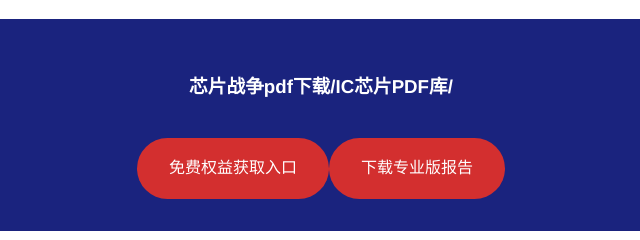
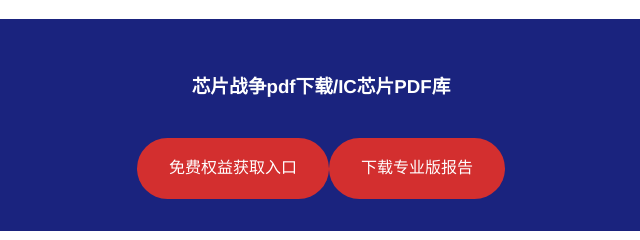
Before and after one commit to icchip/icchip.github.io, a plain HTML site: page index.html in a window 1280 px wide. Shown: the part 9482-9722 px from the top of the page, 319-959 px from the left. Drawn offline with Linux system fonts and the light colour scheme; a script that the page names is missing.

Commit message:
Update index.html

```diff
--- a/index.html
+++ b/index.html
@@ -250,7 +250,7 @@
 </div>
 
     <div class="regist-cta">
-        <h3>芯片战争pdf下载/IC芯片PDF库/</h3>
+        <h3>芯片战争pdf下载/IC芯片PDF库</h3>
          <a href="https://passport.hqew.com/authenticationcenter/index"
            style="color:white; background:var(--accent-color); padding:1rem 2rem; border-radius:2rem; text-decoration:none; display:inline-block; margin-top:1rem;">
             免费权益获取入口
```
